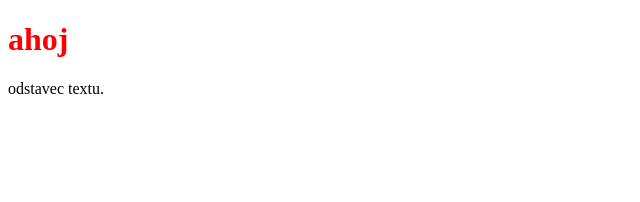
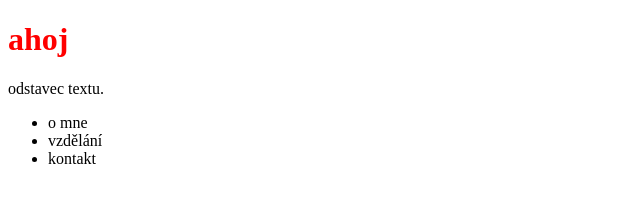
Before and after one commit to KristynaSova/zivotopis, a plain HTML site: page index.html in a window 1280 px wide. Shown: the whole page, without its empty margins (0-640 px from the left). Drawn offline with Linux system fonts and the light colour scheme.

Commit message:
Pridan seznam

```diff
--- a/index.html
+++ b/index.html
@@ -11,6 +11,11 @@
     <h1> ahoj </h1>
 
     <p>odstavec textu.</p>
+    <ul>
+        <li>o mne</li>
+        <li>vzdělání</li>
+        <li>kontakt</li>
+    </ul>
 
 </body>
 </html>
```
